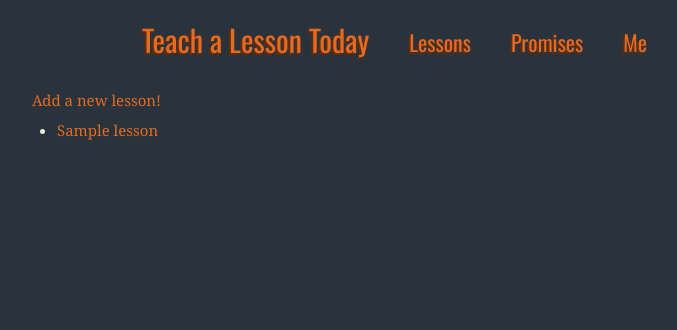
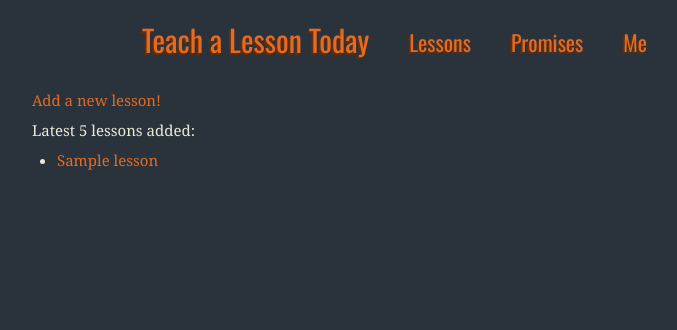
Before and after one commit to selenamarie/teach-today, a Django app: template teach/templates/lessons/index.html in a window 1280 px wide. Shown: the top 330 px of the page, without its empty margins (28-705 px from the left). Run offline with Django 3.2, Linux system fonts and the light colour scheme; the template is opened without the code that fills it: most values are stand-ins (such as "Sample title", 1, 10 or a date in 2020); some libraries are stand-ins or nearby versions.

Commit message:
Label the lessons page better

```diff
--- a/teach/templates/lessons/index.html
+++ b/teach/templates/lessons/index.html
@@ -12,6 +12,9 @@ Lessons
 </p>
 
 {% if latest_lessons %}
+    <p>
+    Latest 5 lessons added:
+    </p>
     <ul>
     {% for lesson in latest_lessons %}
         <li><a href="{{ lesson.url }}">{{lesson.name}}</a></li>
```
